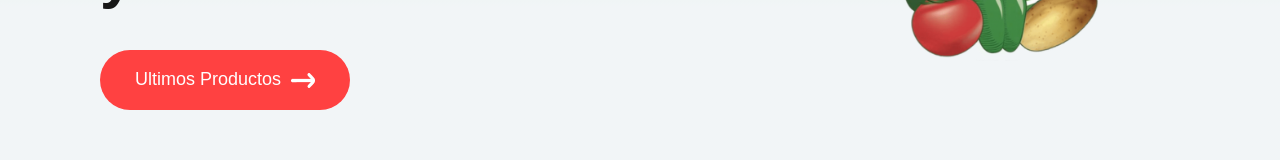
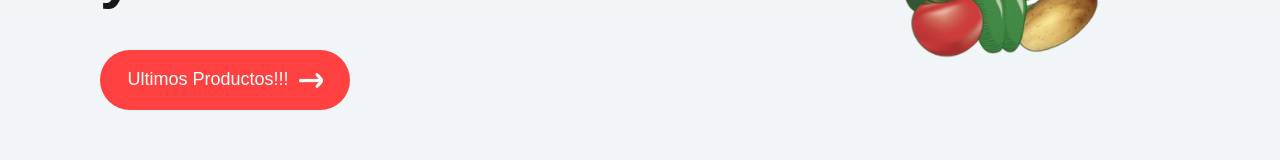
Before and after one commit to Carlosmarroquin20/PG_DAS, a React (Create React App) app in the folder frontend/: page / in a window 1280 px wide. Shown: the part 543-703 px from the top of the page. Built offline with nearby package versions, Linux system fonts and the light colour scheme; no server answers.

Commit message:
Cambio test

```diff
--- a/frontend/src/Components/Hero/Hero.jsx
+++ b/frontend/src/Components/Hero/Hero.jsx
@@ -17,7 +17,7 @@ const Hero = () => {
                 <p>y tu éxito!</p>
             </div>
             <div className="hero-latest-btn">
-                <div>Ultimos Productos</div>
+                <div>Ultimos Productos!!!</div>
                 <img src={arrow_icon} alt=""/>
             </div>
         </div>
```
